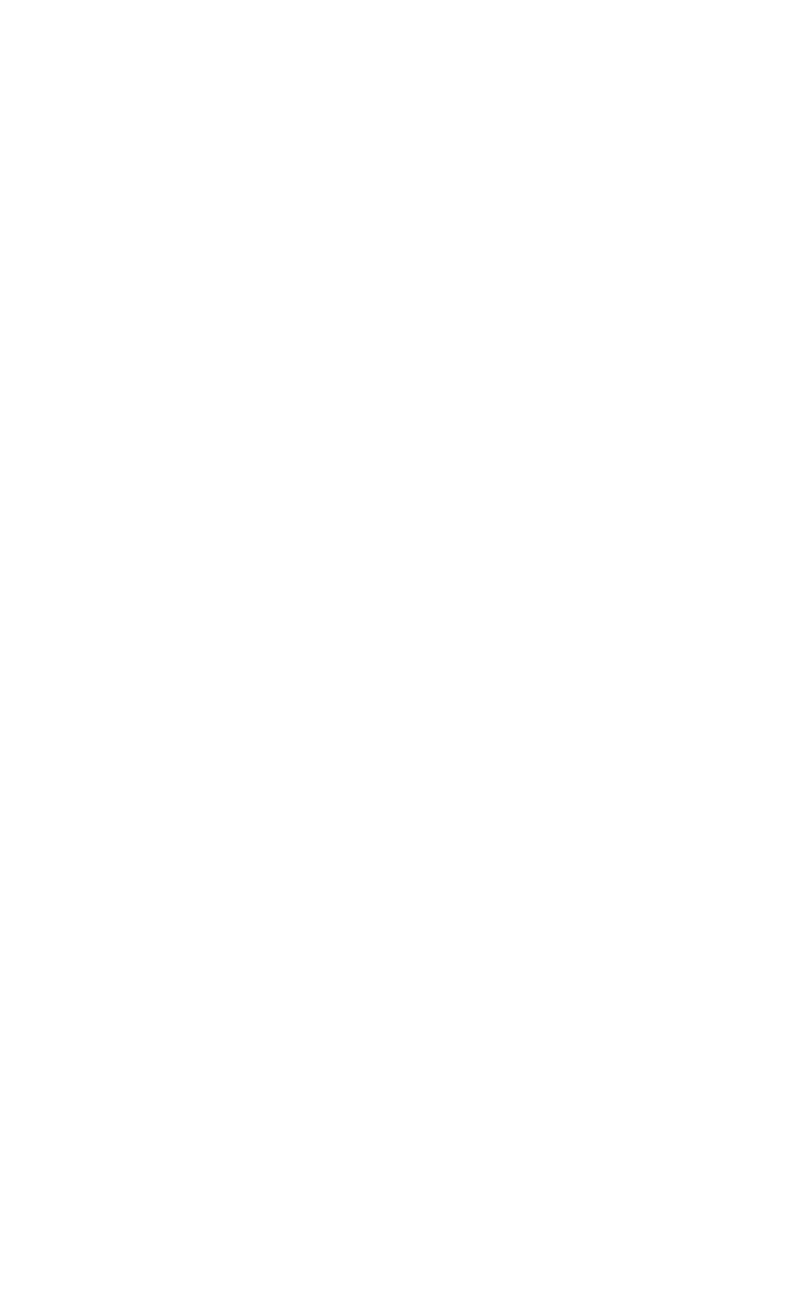
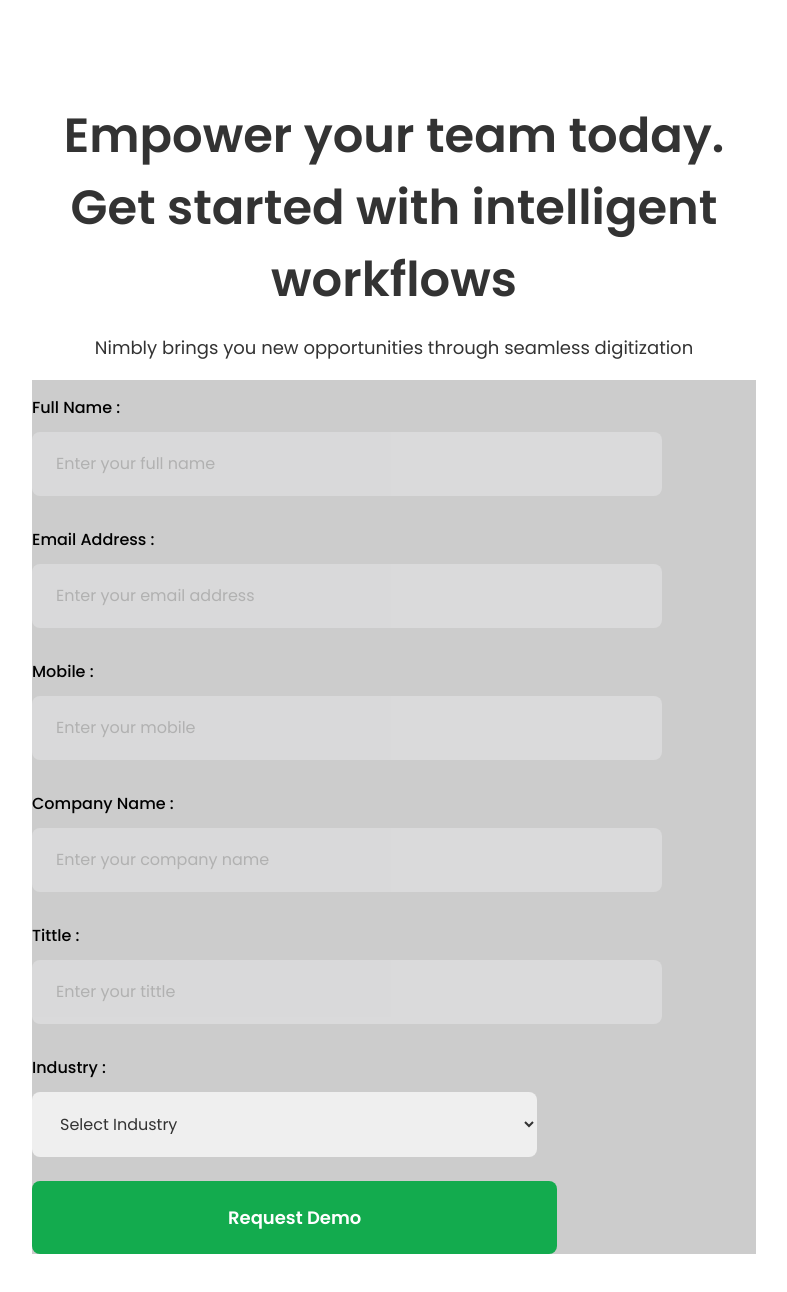
Before and after one commit to Adasinierkasi/Nimbly, a plain HTML site: page html/emprowerFooter.html in a window 1024 px wide. Shown: the whole page, without its empty margins (118-905 px from the left). Before the commit the page ends 800 px from the top, so only its background shows below. Drawn offline with Linux system fonts and the light colour scheme.

Commit message:
emp tugadi

```diff
--- a/css/emprowerFooter.css
+++ b/css/emprowerFooter.css
@@ -5,6 +5,7 @@
     --grey: #333333;
     --white: #FFFFFF;
     --black: #000000;
+    --inputcolor:#F7F8FA;
 }
 
 * {
@@ -13,21 +14,101 @@
     box-sizing: border-box;
     list-style: none;
     text-decoration: none;
-    border: none;
+    /* border: none; */
 }
 
-.container {
-    max-width: 1220px;
-    padding: 0 25px;
-    margin: 0 auto;
-}
 
 /* <!-- emprower  started --> */
 
+/* <!-- emprower  finished --> */
 
 /* Large screen desktop @media started*/
 
-@media screen and (min-width: 769px) and (max-width: 1025px) {}
+@media screen and (min-width: 769px) and (max-width: 1025px) {
+    .container {
+        max-width: 1220px;
+        padding: 100px 150px;
+        margin: 0 auto;
+    }
+    .emprower-wrap .container .emp-big-text{
+        font-family: 'Poppins';
+        font-style: normal;
+        font-weight: 600;
+        font-size: 48px;
+        line-height: 72px;
+        text-align: center;
+        color: var(--grey);
+        margin-bottom: 16px;
+    }
+    .emprower-wrap .container .emp-small-text{
+        font-family: 'Poppins';
+    font-style: normal;
+    font-weight: 400;
+    font-size: 18px;
+    line-height: 32px;
+    text-align: center;
+    color: var(--grey);
+    }
+    .emprower-wrap .container form {
+        background-color: #ccc;
+
+        display: block;
+        margin-left: auto;
+        margin-right: auto;
+
+    }
+    .emprower-wrap .container form label{
+        padding-top: 16px;
+        font-family: 'Poppins';
+    font-style: normal;
+    font-weight: 500;
+    font-size: 16px;
+    line-height: 24px;
+    color: var(--black);
+    display: block;
+    margin: 16px 0 12px 0;
+    }
+    .emprower-wrap .container form input{
+        font-family: 'Poppins';
+    font-style: normal;
+    font-weight: 400;
+    font-size: 16px;
+    line-height: 24px;
+    color:var(--black);
+    padding: 20px 290px 20px 24px;
+    display: inline-block;
+    opacity: 0.3;
+    background-color:var(--inputcolor);
+    border-radius: 8px;
+    border: none;
+    display: block;
+    }
+    .emprower-wrap .container form select{
+        padding: 20px 343px 20px 24px;
+        font-family: 'Poppins';
+    font-style: normal;
+    font-weight: 400;
+    font-size: 16px;
+    line-height: 24px;
+    color:var(--grey);
+    display: block;
+    border-radius: 8px;
+    border: none;
+    }
+    .emprower-wrap .container form .emp-btn{
+        font-family: 'Poppins';
+    font-style: normal;
+    font-weight: 700;
+    font-size: 18px;
+    line-height: 27px;
+    background-color: var(--green);
+    color:var(--white);
+    padding: 23px 196px;
+    border: none;
+    margin-top: 24px;
+    border-radius: 8px;
+    }
+}
 
 /* Large screen desktop @media finished*/
 
@@ -35,7 +116,9 @@
 
 /* Tablet @media started*/
 
-@media screen and (min-width: 481px) and (max-width: 768px) {}
+@media screen and (min-width: 481px) and (max-width: 768px) {
+
+}
 
 /* Tablet @media finished*/
 
--- a/html/emprowerFooter.html
+++ b/html/emprowerFooter.html
@@ -13,7 +13,29 @@
     <!-- emprowerFooter  started -->
     <section class="emprower-wrap">
         <div class="container">
-
+               <h2 class="emp-big-text">Empower your team today.
+                Get started with intelligent workflows</h2>
+                <p class="emp-small-text">Nimbly brings you new opportunities through seamless digitization</p>
+                <form >
+                    <label for="1">Full Name :</label>
+                    <input type="text" id="1" placeholder="Enter your full name">
+                    <label for="2">Email Address :</label>
+                    <input type="email" id="2" placeholder="Enter your email address">
+                    <label for="3">Mobile :</label>
+                    <input type="tel" id="3" placeholder="Enter your mobile">
+                    <label for="4">Company Name :</label>
+                    <input type="text" id="4" placeholder="Enter your company name">
+                    <label for="5">Tittle :</label>
+                    <input type="text" id="4" placeholder="Enter your tittle">
+                    <label for="6">Industry :</label>
+                    <select name="emp" id="emp">
+                        <option value="">Select Industry</option>
+                        <option value="">Select Industry</option>
+                        <option value="">Select Industry</option>
+                        <option value="">Select Industry</option>
+                    </select>
+                    <button class="emp-btn">Request Demo</button>
+                </form>
         </div>
     </section>
     <!-- emprowerFooter  finished -->
```
